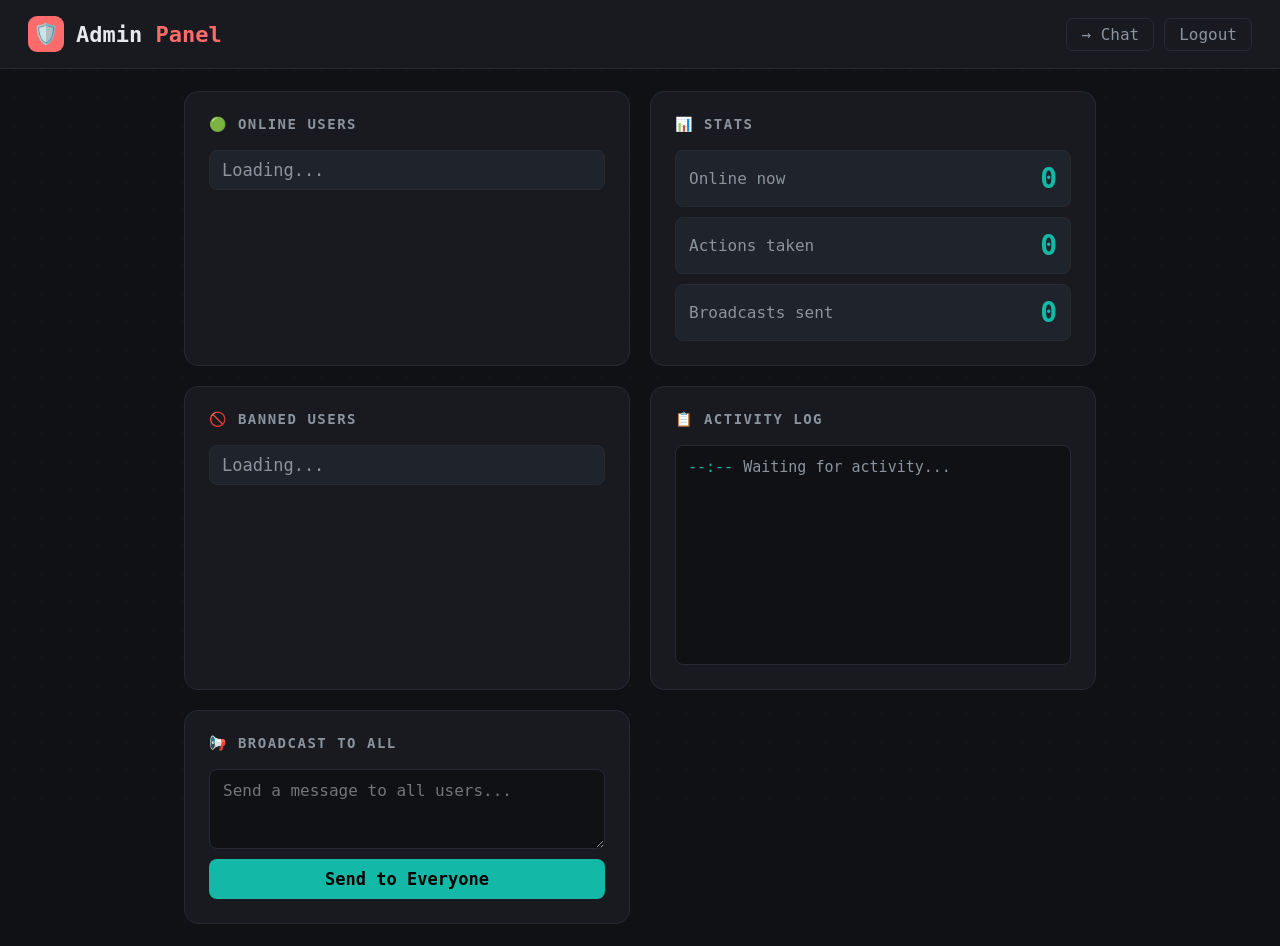
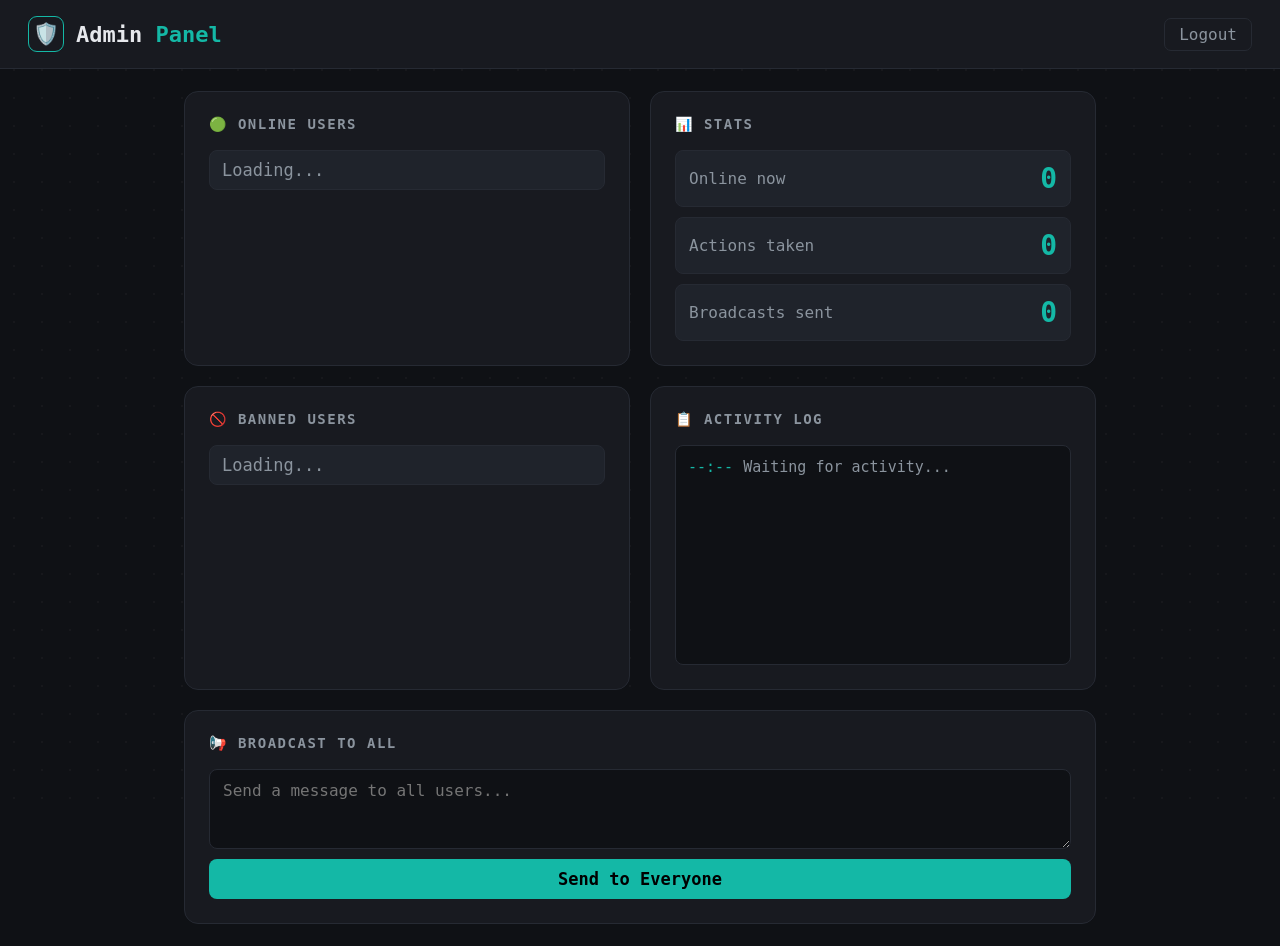
Before and after one commit to ishfak-akbar/echo-net-chat-room, a Flask app: page /admin in a window 1280 px wide. Run offline with Flask 3, Linux system fonts and the light colour scheme; the visitor is signed in with stand-in values (Sample User, id 1); some libraries are stand-ins or nearby versions.

Commit message:
Refactor admin panel grid layout and reposition broadcast section

```diff
--- a/templates/admin.html
+++ b/templates/admin.html
@@ -71,7 +71,7 @@
       .hicon {
         width: 36px;
         height: 36px;
-        background: var(--danger);
+        border: 1px solid var(--accent);
         border-radius: 9px;
         display: flex;
         align-items: center;
@@ -83,7 +83,7 @@
         font-weight: 700;
       }
       .header h1 span {
-        color: var(--danger);
+        color: var(--accent);
       }
       .nav-links {
         display: flex;
@@ -113,9 +113,38 @@
         width: 100%;
         display: grid;
         grid-template-columns: 1fr 1fr;
+        grid-template-areas:
+          "users stats"
+          "bans log"
+          "broadcast broadcast";
         gap: 20px;
       }
+      .card:nth-child(1) {
+        grid-area: users;
+      }
+
+      .card:nth-child(2) {
+        grid-area: stats;
+      }
+
+      .card:nth-child(3) {
+        grid-area: bans;
+      }
+
+      .card:nth-child(4) {
+        grid-area: log;
+      }
+
+      .card-broadcast {
+        grid-area: broadcast;
+      }
       .card {
+        background: var(--surface);
+        border: 1px solid var(--border);
+        border-radius: 14px;
+        padding: 24px;
+      }
+      .card-broadcast {
         background: var(--surface);
         border: 1px solid var(--border);
         border-radius: 14px;
@@ -317,7 +346,6 @@
         <h1>Admin <span>Panel</span></h1>
       </div>
       <div class="nav-links">
-        <a href="/chat">→ Chat</a>
         <a href="/logout">Logout</a>
       </div>
     </div>
@@ -362,8 +390,7 @@
           </div>
         </div>
       </div>
-
-      <div class="card">
+      <div class="card-broadcast">
         <div class="card-title">📢 Broadcast to All</div>
         <div class="bc-form">
           <textarea
```
